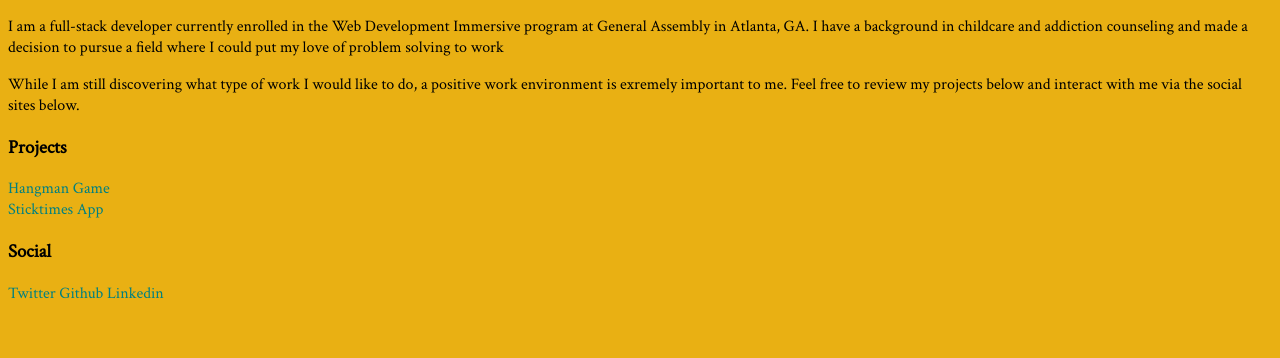
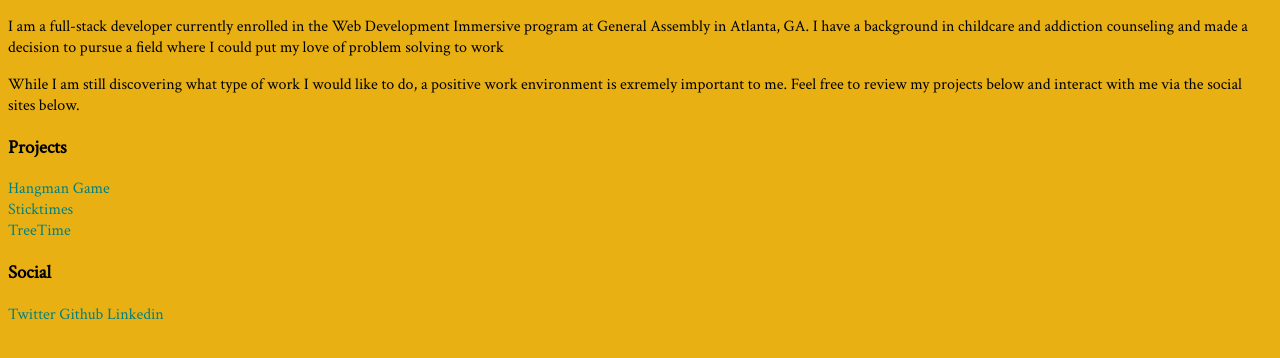
Before and after one commit to ManiacalBilby/portfolio, a plain HTML site: page index.html in a window 1280 px wide. Shown: the part 92-450 px from the top of the page. Drawn offline with Linux system fonts and the light colour scheme.

Commit message:
added third project

```diff
--- a/index.html
+++ b/index.html
@@ -28,7 +28,10 @@
                 <a href="http://twmcdonaldhangman.bitballoon.com/">Hangman Game</a>
             </div>
             <div>
-                <a href="https://lit-river-55055.herokuapp.com">Sticktimes App</a>
+                <a href="https://lit-river-55055.herokuapp.com">Sticktimes</a>
+            </div>
+            <div>
+                <a href="https://young-bastion-12479.herokuapp.com/">TreeTime</a>
             </div>
         </div>
         <div>
@@ -36,6 +39,7 @@
             <a href="https://twitter.com/tylermcdonald">Twitter</a>
             <a href="https://github.com/ManiacalBilby">Github</a>
             <a href="https://www.linkedin.com/in/tylerwmcdonald/">Linkedin</a>
+            <a href="https://young-bastion-12479.herokuapp.com/"></a>
         </div>
     </main>
 
```
